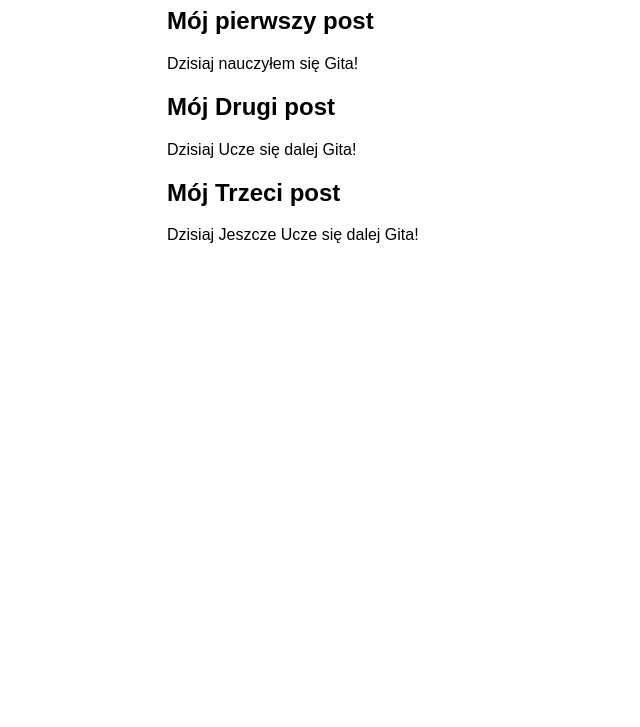
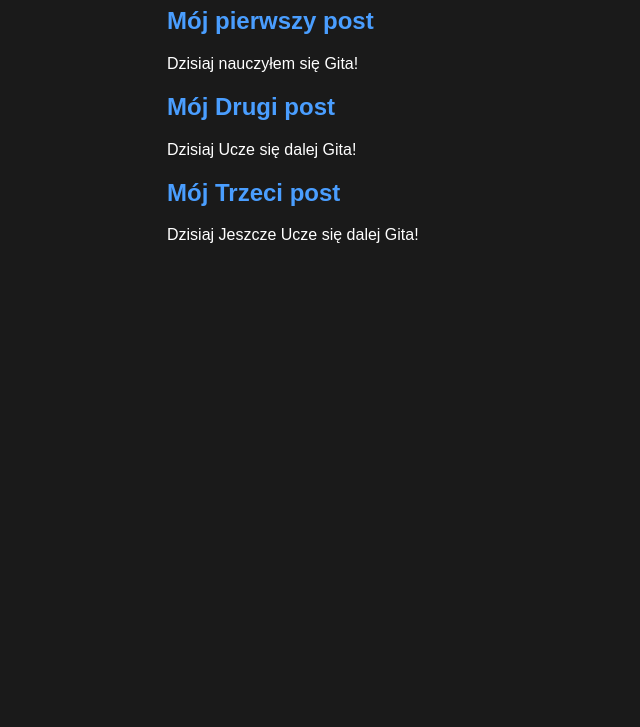
Before and after one commit to BlackFrog080/python-blog, a plain HTML site: page index.html in a window 1280 px wide. Shown: the part 73-800 px from the top of the page, without its empty margins (73-713 px from the left). Drawn offline with Linux system fonts and the light colour scheme.

Commit message:
Dodaj dark mode

```diff
--- a/style.css
+++ b/style.css
@@ -2,4 +2,10 @@ body {
     font-family: Arial;
     max-width: 800px;
     margin: 0 auto;
+    background-color: #1a1a1a;
+    color: #ffffff;
 }
+
+h1, h2 {
+    color: #4a9eff;
+}
```
